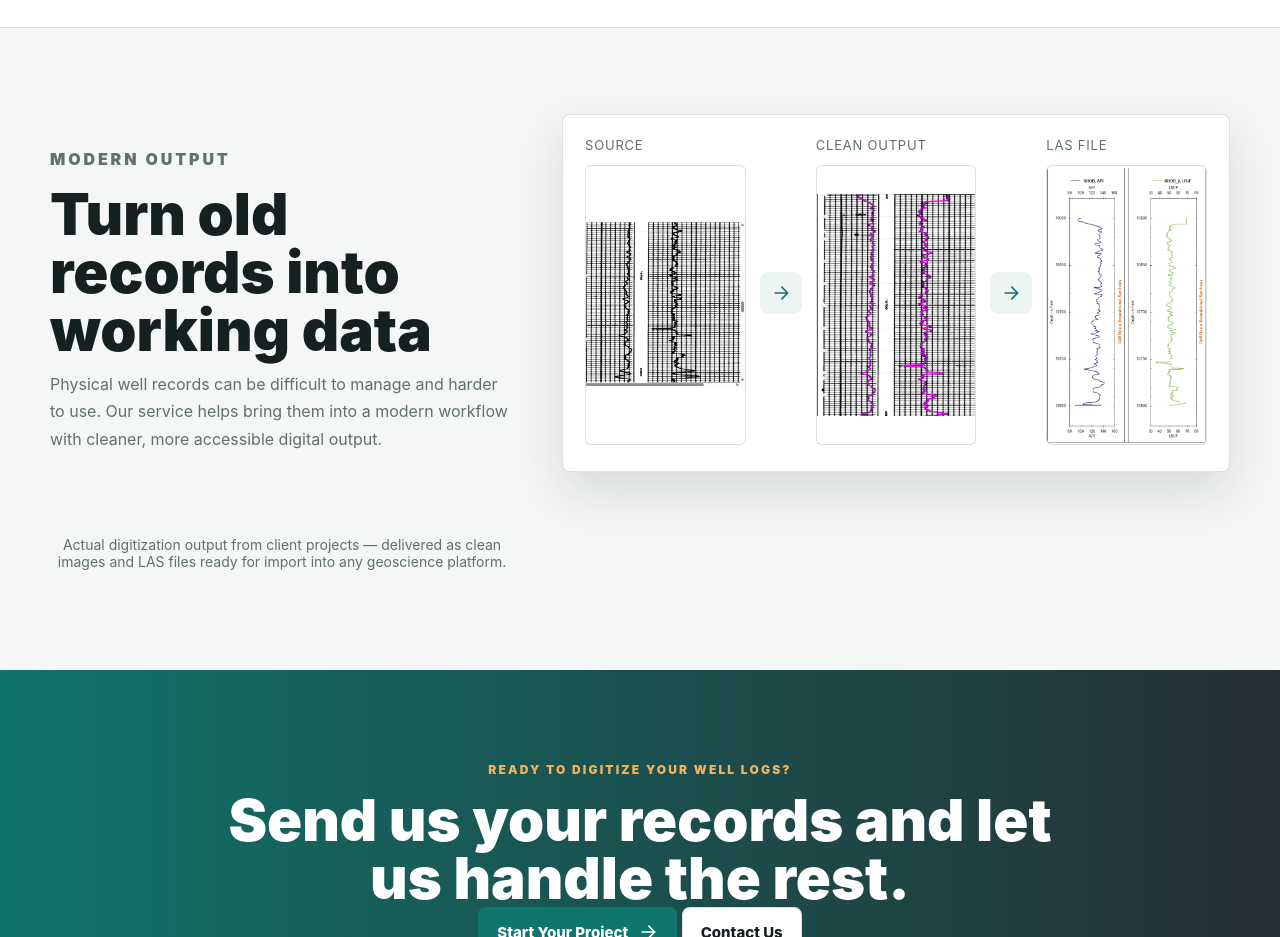
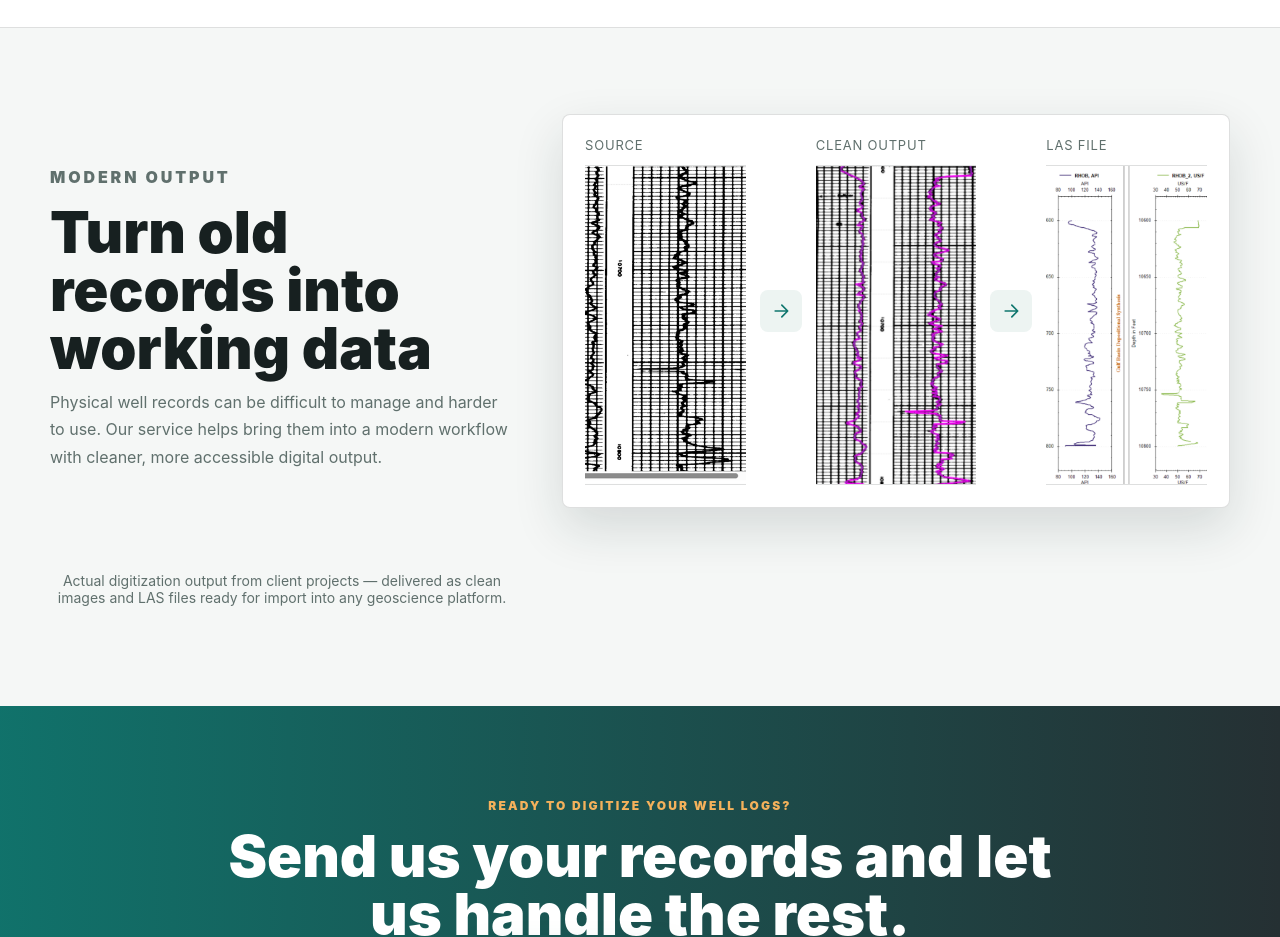
Before and after one commit to Ch3fC0d3/WellLogged, a website: page public/index.html in a window 1280 px wide. Shown: the part 3960-4897 px from the top of the page. Drawn offline with Linux system fonts and the light colour scheme; no server answers.

Commit message:
style: zoom images to remove blank buffer space around preview images

```diff
--- a/public/styles.css
+++ b/public/styles.css
@@ -897,6 +897,7 @@ h1 {
 
 .preview-column {
   min-width: 0;
+  overflow: hidden;
 }
 
 .preview-column span {
@@ -909,12 +910,15 @@ h1 {
 }
 
 .preview-image {
-  width: 100%;
-  height: 280px;
-  object-fit: contain;
+  width: 120%;
+  height: 320px;
+  object-fit: cover;
+  object-position: center;
   border-radius: 6px;
   border: 1px solid var(--line);
   background: #fff;
+  display: block;
+  margin-left: -10%;
 }
 
 .preview-caption {
```
